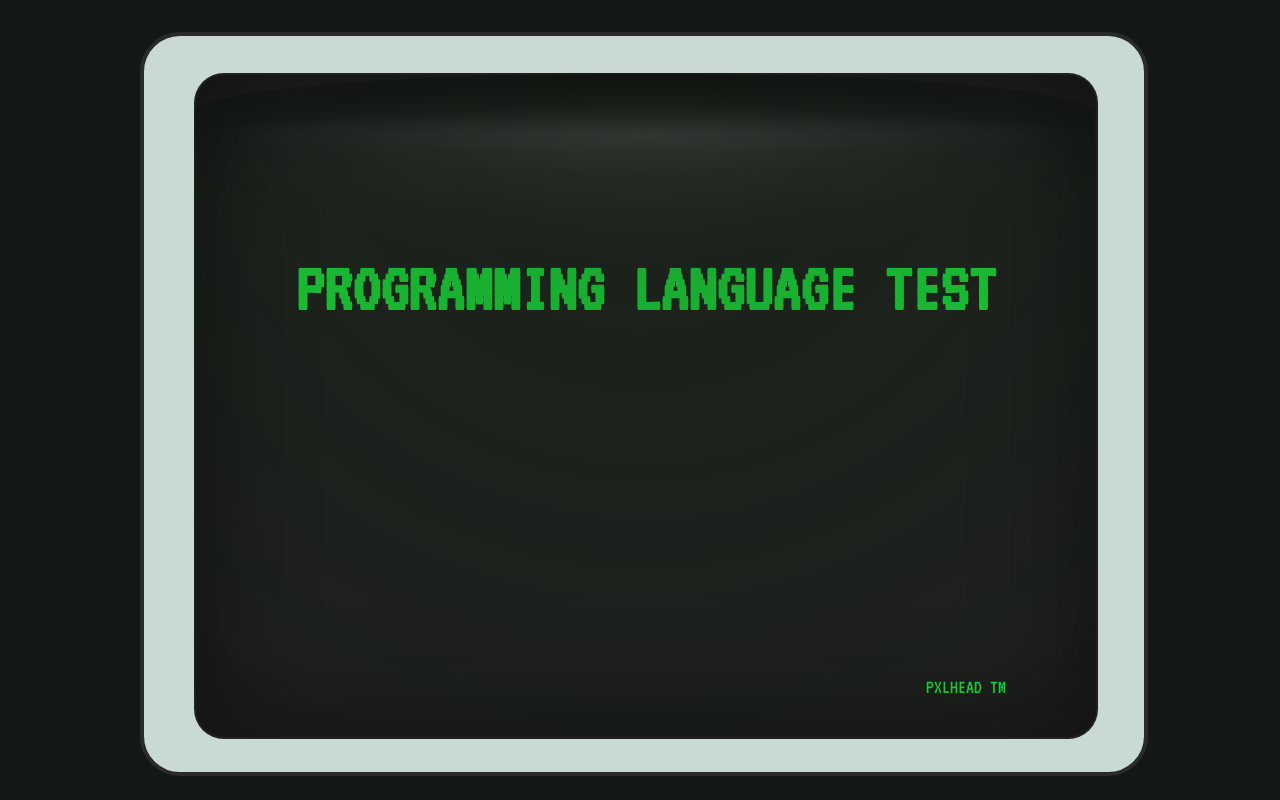
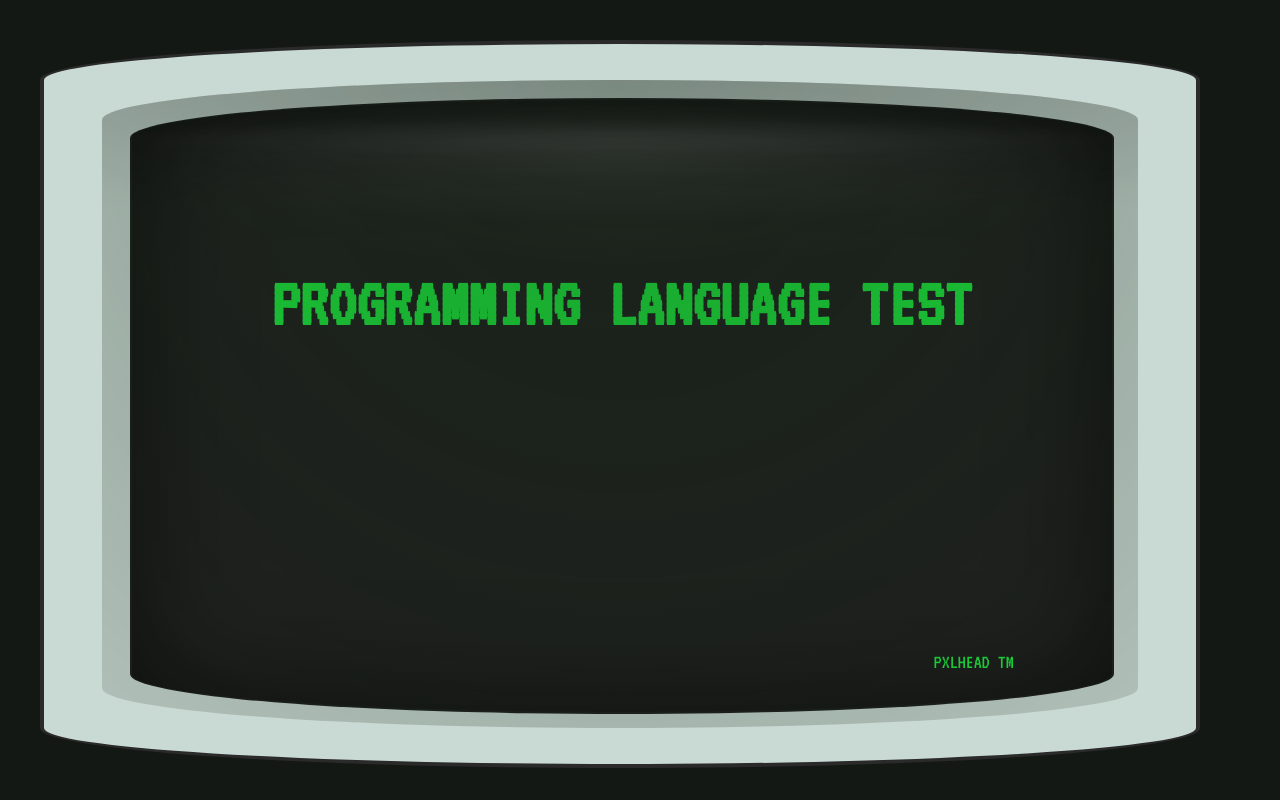
Before and after one commit to pxlhead/DevAdviser, a Vue app: page / in a window 1280 px wide. Built offline with nearby package versions, Linux system fonts and the light colour scheme.

Commit message:
Fix markup

```diff
--- a/src/App.vue
+++ b/src/App.vue
@@ -9,8 +9,8 @@
           span.team pxlhead tm
           .loader(v-if='loading')
             span.loader-title Loading
-            span.loader-bar
-            span.loader-percent
+            span.loader-bar [#############]
+            span.loader-percent [0%]
         .test(v-if='phase == 1')
           h3.test-question {{ activeTest.question }}
           .test-answers
@@ -20,8 +20,6 @@
         .result(v-if='phase == 2')
           .loader(v-if='loading')
             span.loader-title {{ loaderText }}
-            span.loader-bar
-            span.loader-percent
           .result-message(v-else)
             h3.result-text We suggest you to try &#60;{{ result }}&#62;
             span.result-notification Press enter to restart
@@ -88,7 +86,7 @@ export default {
                 'Alternative',
                 'Pop'
               ],
-              '0': 'C',
+              '0': 'C#',
               '1': 'Java',
               '2': 'Ruby',
               '3': 'Python'
@@ -344,22 +342,22 @@ body {
 }
 .screen-outer {
   position: absolute;
-  top: 4%;
-  left: calc(50% - 100rem / 2);
+  top: 5%;
+  left: calc(50% - 120rem / 2);
   width: 90%;
-  max-width: 100rem;
-  height: 92%;
+  max-width: 120rem;
+  height: 90%;
   background-color: #C9D9D3;
-  border-radius: 4rem;
+  border-radius: 50% / 4rem;
   border: 4px solid #2A2A2A;
 }
 .screen-inner {
   position: absolute;
-  top: 5%;
-  left: 5%;
-  width: 90%;
-  height: 90%;
-  border-radius: 3rem;
+  top: 7.5%;
+  left: 7.5%;
+  width: 85%;
+  height: 85%;
+  border-radius: 50% / 4rem;
   background-color: #222;
   box-shadow: inset 0 0 10em 1em rgba(0, 0, 0, 0.5);
   border: 2px solid transparentize(#071007, 0.9);
@@ -459,7 +457,7 @@ body {
   font-size: 4rem;
 }
 .result-notification {
-  font-size: 2rem;
+  font-size: 3rem;
   animation: blink 2s steps(1) infinite
 }
 .answer--active {
@@ -477,7 +475,7 @@ body {
   position: absolute;
   bottom: 10rem;
   left: 10%;
-  width: 60%;
+  width: 80%;
 }
 .loader-title, .loader-percent {
   font-size: 4rem;
```
